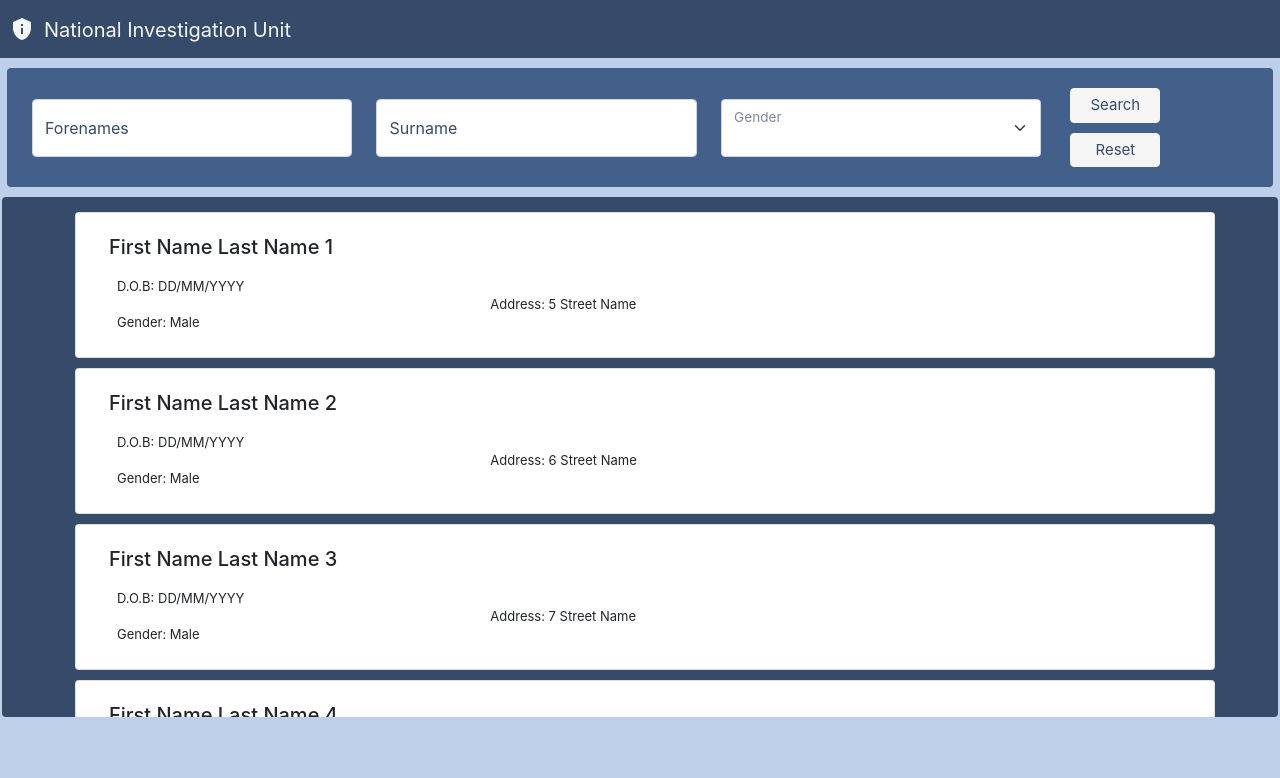
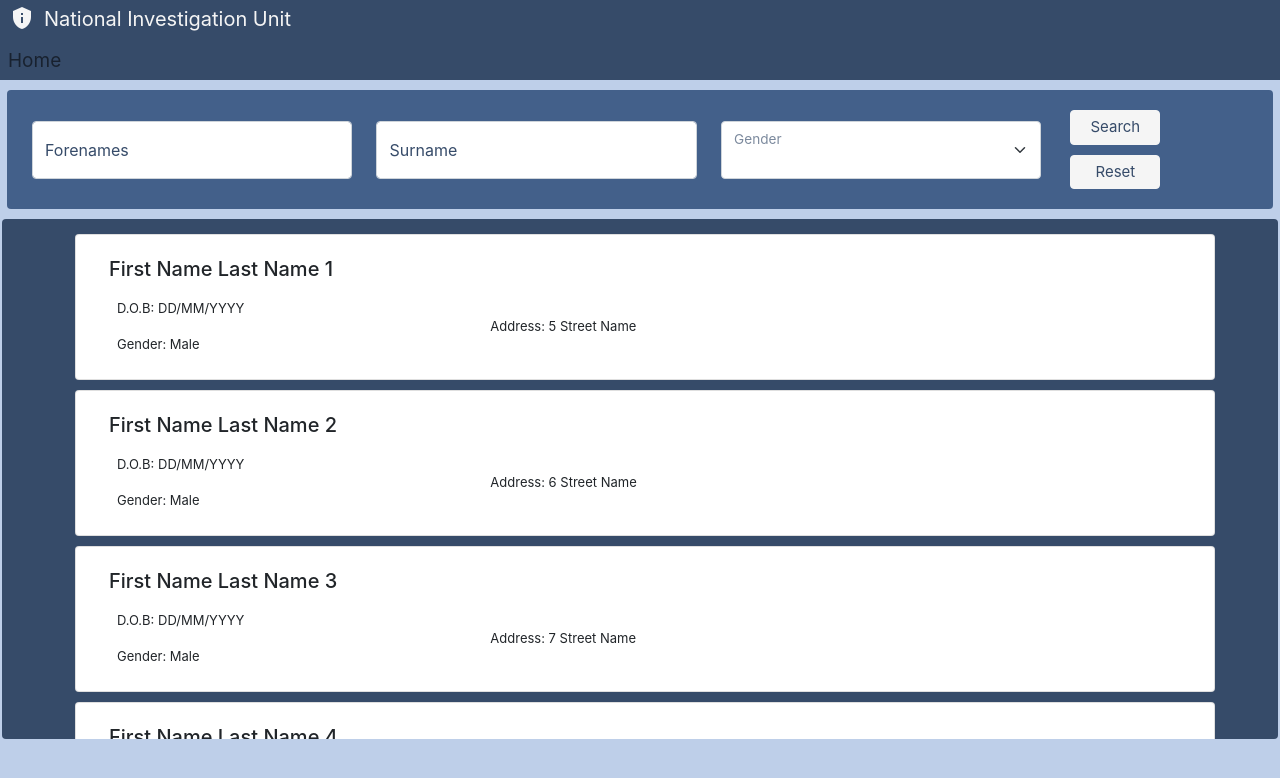
Before and after one commit to victoriamanicom/FP-Group1, a React (Create React App) app in the folder Frontend/fp-group1/: page / in a window 1280 px wide. Shown: the top 778 px of the page. Built offline with nearby package versions, Linux system fonts and the light colour scheme.

Commit message:
FP1-43 #Added home button to navbar

```diff
--- a/Frontend/fp-group1/src/App.js
+++ b/Frontend/fp-group1/src/App.js
@@ -74,6 +74,11 @@ function App() {
                     <span class="material-icons">privacy_tip</span>
                     National Investigation Unit
                 </Navbar.Brand>
+                <Navbar.Collapse id="basic-navbar-nav">
+                    <Nav>
+                        <Nav.Link href="/">Home</Nav.Link>
+                    </Nav>
+                </Navbar.Collapse>
             </Navbar>
             <SearchBar
                 handleReset={handleReset}
```
